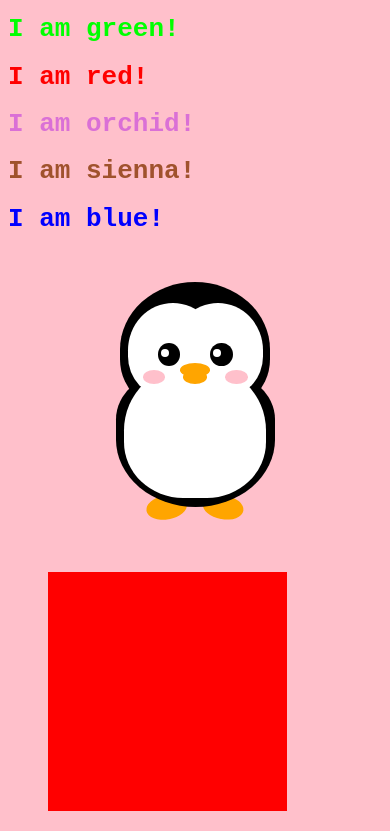
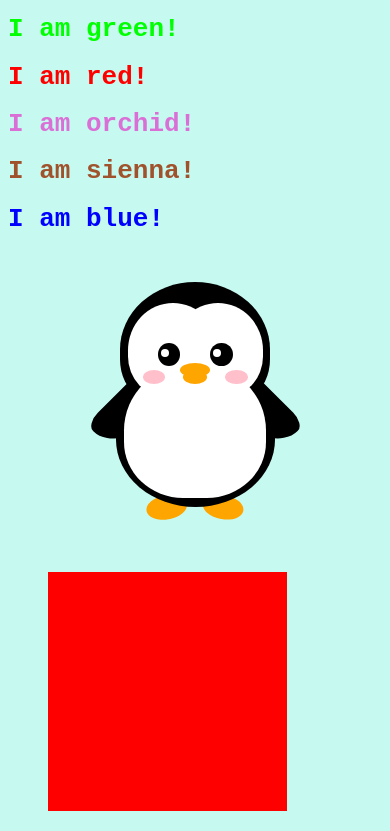
Before and after one commit to Soundryacedcoss/Css-Hands-on, a plain HTML site: page Index.html in a window 390 px wide. Shown: the part 1637-2468 px from the top of the page. Drawn offline with Linux system fonts and the light colour scheme.

Commit message:
Use a media query to change a variable

```diff
--- a/style.css
+++ b/style.css
@@ -339,8 +339,10 @@ h2 {
   }
   :root {
     /* Only change code below this line */
---penguin-belly:pink;
+/* --penguin-belly:pink; */
     /* Only change code above this line */
+    --penguin-size:200px;
+    --penguin-skin:black;
   }
 
   body {
```
